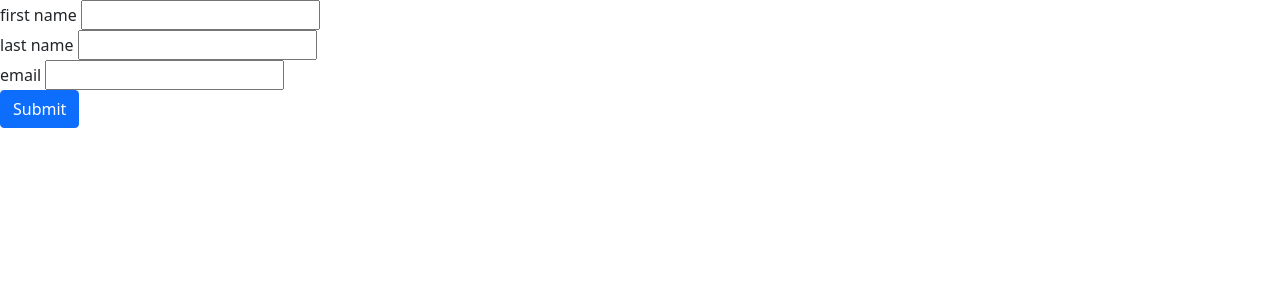
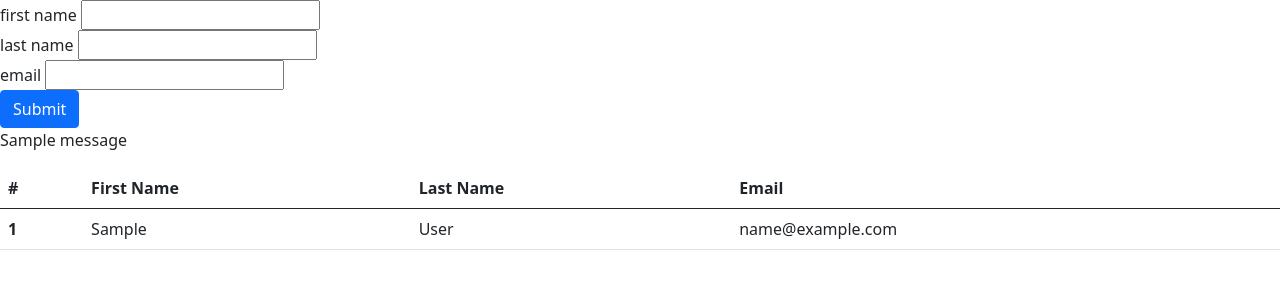
Before and after one commit to AlecGrey/Listify-API, a Flask app: page /admin/users/ in a window 1280 px wide. Shown: the top 300 px of the page. Run offline with Flask 2, Linux system fonts and the light colour scheme; tables that the repository leaves empty hold one stand-in row (values such as "Sample post"); one stand-in notice (Sample message) is shown; some libraries are stand-ins or nearby versions.

Commit message:
added table to users with recyclable macro.  Incorporated stylesheet.  Added flash messages to success/errors related to DB submission

```diff
--- a/api/routes/admin.py
+++ b/api/routes/admin.py
@@ -1,4 +1,4 @@
-from flask import Blueprint, render_template, redirect, url_for, request
+from flask import Blueprint, render_template, redirect, url_for, request, flash
 from api import db
 from api.database import models
 from api.forms import UserForm, DepartmentForm, ItemForm, ListForm, RecipeForm
@@ -14,20 +14,22 @@ def index():
 #                   USER ROUTES
 # =================================================
 
+def get_all_users():
+    return models.User.query.all()
+
 @admin.route('/users/', methods=['GET'])
 def users():
-    return render_template('admin/show.html', table='user', form=UserForm())
+    return render_template('admin/show.html', table='user', form=UserForm(), data=get_all_users())
 
 @admin.route('/users/', methods=['POST'])
 def create_user():
+    data = models.User.query.all()
     # WTFORM VALIDATIONS
     form = UserForm()
-    # form fails validations, return to template with errors
+    # IF FRONTEND VALIDATION FAILS
     if not form.validate_on_submit():
-        return render_template('admin/show.html', table='user', form=form)
-
-    errors = []
-    # ATTEMPT TO SAVE USER TO DATABASE
+        return render_template('admin/show.html', table='user', form=form, data=get_all_users())
+    # ATTEMPT TO SAVE USER
     try:
         db.session.add(models.User(
             firstname = request.form.get('firstname'),
@@ -36,11 +38,12 @@ def create_user():
         ))
         db.session.commit()
     except:
-        errors.append('The user could not be created')
-    # was db submission successful?
-    success = len(errors) == 0
-    # return to same route with either success or failure and error list
-    return render_template('admin/show.html', table='user', form=form, errors=errors, success=success)
+        db.session.rollback()
+        flash('The user could not be created in the database.', 'error-flash')
+        return render_template('admin/show.html', table='user', form=form, data=get_all_users())
+    # IF THE USER SUCCESSFULLY SAVED
+    flash('User created successfully!', 'success-flash')
+    return redirect(url_for('admin.users'))
 
 # =================================================
 #                DEPARTMENT ROUTES
--- /dev/null
+++ b/api/static/styles/index.css
@@ -0,0 +1,7 @@
+.success-flash {
+    color: green;
+}
+
+.error-flash {
+    color: red;
+}
--- /dev/null
+++ b/api/templates/admin/components/table.html
@@ -0,0 +1,24 @@
+{% macro render_table(table, data) %}
+<table class='table'>
+{% if table == 'user' %}
+    <thead>
+        <tr>
+            <th scope='col'>#</th>
+            <th scope='col'>First Name</th>
+            <th scope='col'>Last Name</th>
+            <th scope='col'>Email</th>
+        </tr>
+    </thead>
+    <tbody>
+        {% for user in data %}
+        <tr>
+            <th scope="row">{{ user.id }}</th>
+            <td>{{ user.firstname }}</td>
+            <td>{{ user.lastname }}</td>
+            <td>{{ user.email }}</td>
+        </tr>
+        {% endfor %}
+    </tbody>
+{% endif %}
+</table>
+{% endmacro %}
--- a/api/templates/admin/show.html
+++ b/api/templates/admin/show.html
@@ -1,12 +1,20 @@
 {% from "admin/components/form.html" import render_form %}
+{% from "admin/components/table.html" import render_table %}
 {% extends "layout.html" %}
 
 {% block content %}
+<div>
     {{ render_form(table, form) }}
-    {% if success: %}
-        <p style='color:green;'>Your data was submitted successfully.</p>
-        {% elif success == False: %}
-        <p style='color:red;'>{{ errors[0] }}</p>
+    {% with messages = get_flashed_messages(with_categories=true) %}
+        {% if messages %}
+            {% for category, message in messages %}
+                <p class={{ category }}>{{ message }}</p>
+            {% endfor %}
+        {% endif %}
+    {% endwith %}
+</div>
+<div>
+    {{ render_table(table, data) }}
+</div>
 
-    {% endif %}
 {% endblock content %}
--- a/api/templates/layout.html
+++ b/api/templates/layout.html
@@ -3,7 +3,7 @@
 <head>
     <title>Listify API</title>
     <link href="https://cdn.jsdelivr.net/npm/bootstrap@5.0.0-beta2/dist/css/bootstrap.min.css" rel="stylesheet" integrity="sha384-BmbxuPwQa2lc/FVzBcNJ7UAyJxM6wuqIj61tLrc4wSX0szH/Ev+nYRRuWlolflfl" crossorigin="anonymous">
-
+    <link rel= "stylesheet" type= "text/css" href= "{{ url_for('static', filename='styles/index.css') }}">
 </head>
 <body>
     {% block content %}{% endblock %}
```
